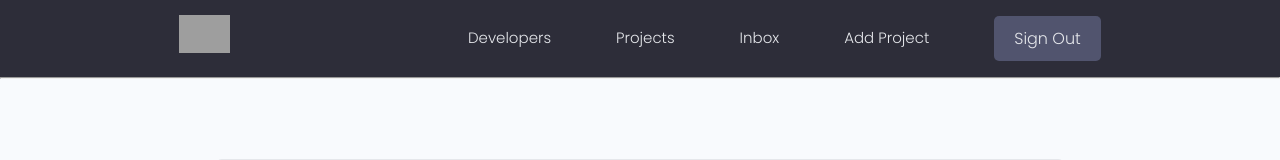
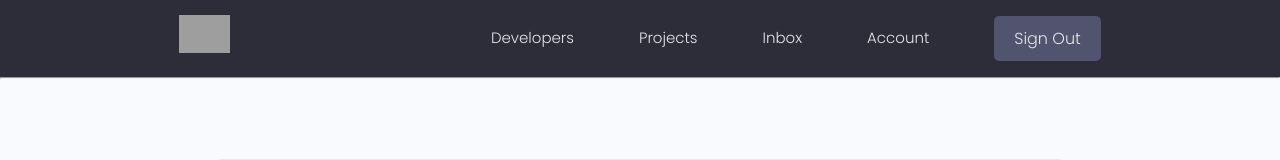
Before and after one commit to RJD02/Projects-Showcase, a Django app: page /projects/create-project/ in a window 1280 px wide. Shown: the top 160 px of the page. Run offline with Django 4.2, Linux system fonts and the light colour scheme; the visitor is signed in with stand-in values (Sample User, id 1); data that the repository does not hold is empty; some libraries are stand-ins or nearby versions; grey boxes are pictures that could not be loaded.

Commit message:
Replace add project with link to account page

```diff
--- a/templates/nav.html
+++ b/templates/nav.html
@@ -23,7 +23,7 @@
 
         {% if request.user.is_authenticated %}
         <li class="header__menuItem">
-          <a href="{% url 'create-project' %}">Add Project</a>
+          <a href="{% url 'account' %}">Account</a>
         </li>
         <li class="header__menuItem">
           <a href="{% url 'logout' %}" class="btn btn--sub">Sign Out</a>
```
